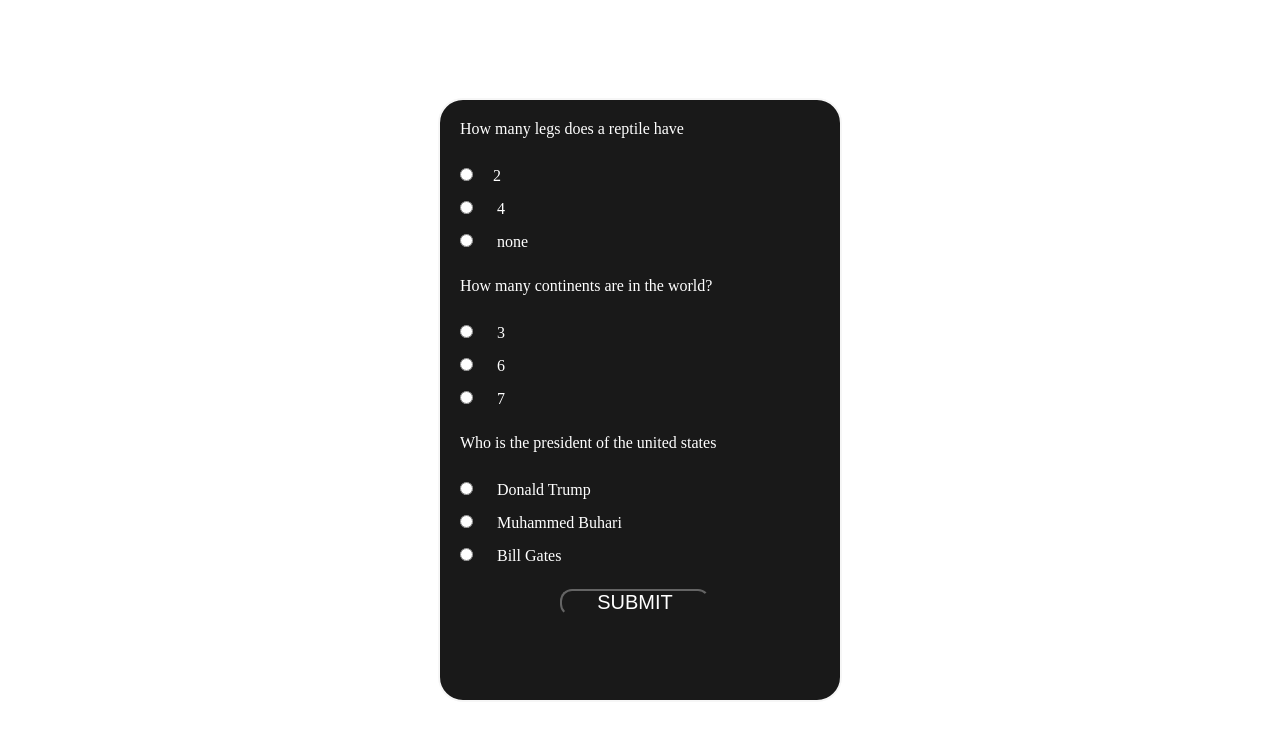
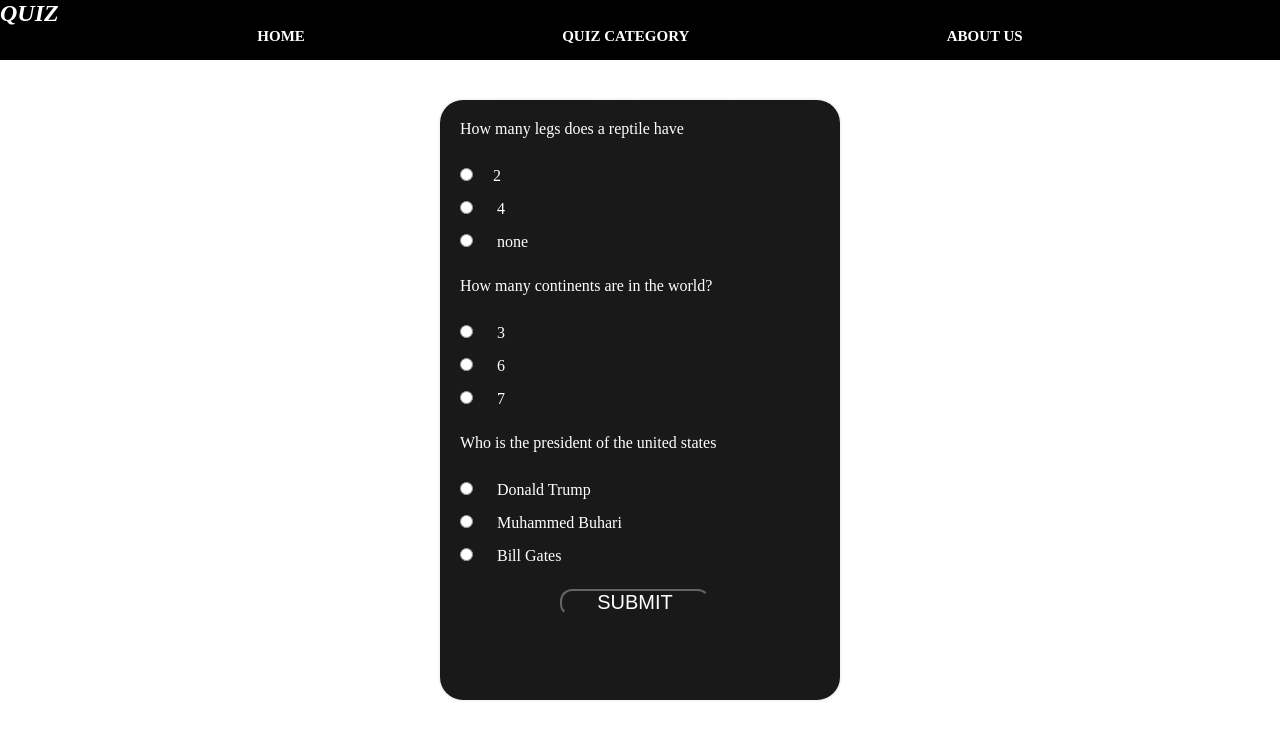
Before and after one commit to mhizsean/Quiz-web-1, a plain HTML site: page index.html in a window 1280 px wide. Drawn offline with Linux system fonts and the light colour scheme.

Commit message:
fixing errors

```diff
--- a/index.html
+++ b/index.html
@@ -8,6 +8,18 @@
     <link rel="stylesheet" href="style.css">
 </head>
 <body>
+    <div class="nav-main">
+        <div class="logo">
+            <h2><i>QUIZ</i></h2>
+        </div>
+        <nav>
+            <ul>
+                <li><a href="#">Home</a></li>
+                <li><a href="#">Quiz Category</a></li>
+                <li><a href="#">About Us</a></li>
+            </ul>
+        </nav>
+    </div>
     <div class="name">
         <h2><i>Test Your  Intelligence</i></h2>
     </div>
@@ -29,10 +41,10 @@
             <input id="multi" type="radio" name="question3" value="Donald Trump"> Donald Trump <br>
             <input id="multi" type="radio" name="question3" value="Muhammed Buhari"> Muhammed Buhari <br>
             <input id="multi" type="radio" name="question3" value="Bill Gates"> Bill Gates <br><br>
-            <button class="btn" type="submit" value="Submit Quiz" onclick="check()"> submit</button>
+            <button class="btn" type="submit" value="Submit Quiz" onclick="check();"> submit</button>
         </form>
 
-        <div id="after-submit">
+        <div >
             <p id="message"></p>
             <p id="num-correct"></p>
         </div>
--- a/main.js
+++ b/main.js
@@ -17,24 +17,23 @@ function check () {
         correct++
     }
 
-    let messages = ["Great Job!", "That's Okay, but can be better", "You really need to do better"];
-    let range;
+    let alerts = ["Great Job!", "That's Okay, but can be better", "You really need to do better"];
+    let scoreRange;
 
         if (correct < 1) {
-            range = 2;
+            scoreRange = 2;
         }
         if (correct > 0 && correct < 3) {
-            range = 1;
+            scoreRange = 1;
         }
         if (correct > 3) {
-            range = 0;
+            scoreRange = 0;
         }
 
 
 
-   document.getElementById("after-submit").style.visibility = "visible";
 
-   document.getElementById("message").innerHTML = messages[range]
+   document.getElementById("message").innerHTML = alerts[scoreRange]
     document.getElementById("num-correct").innerHTML = "You got " + correct + " correct";
 
 
--- a/style.css
+++ b/style.css
@@ -11,6 +11,35 @@ body {
     background-size: cover;
 }
 
+.nav-main {
+    background: black;
+    color: white;
+    height:60px;
+}
+
+
+.nav-main ul {
+    display: flex;
+    flex-direction: row;
+    justify-content: space-evenly;
+}
+
+.nav-main ul li {
+    list-style: none;
+}
+
+.nav-main ul li a {
+    text-decoration: none;
+    color: white;
+    text-transform: uppercase;
+    font-size: 15px;
+    font-weight: bolder;
+    transition: all 0.5s linear;
+}
+
+.nav-main ul li a:hover {
+    color: rgb(170, 124, 223);
+}
 .name {
     text-align: center;
     color: white;
```
